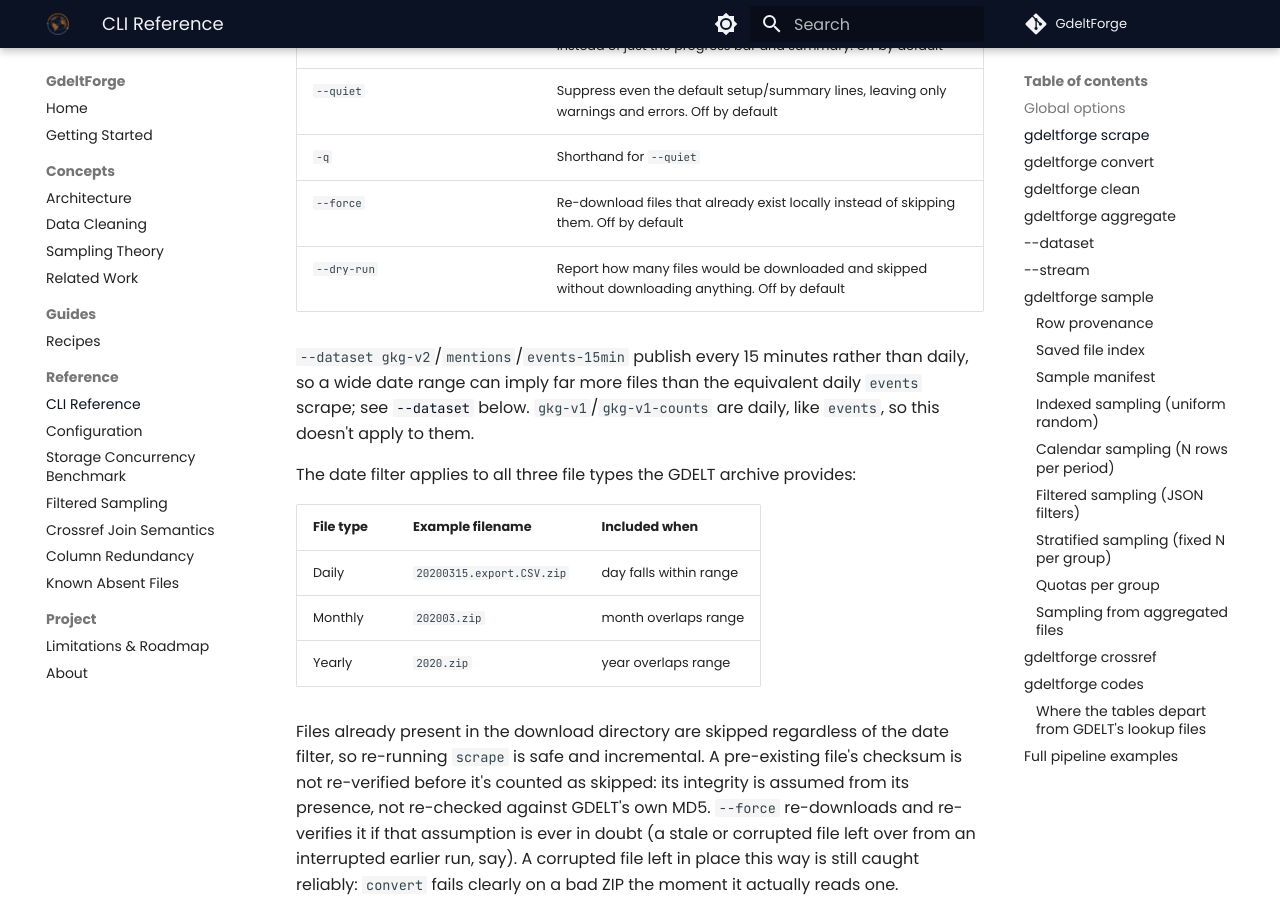
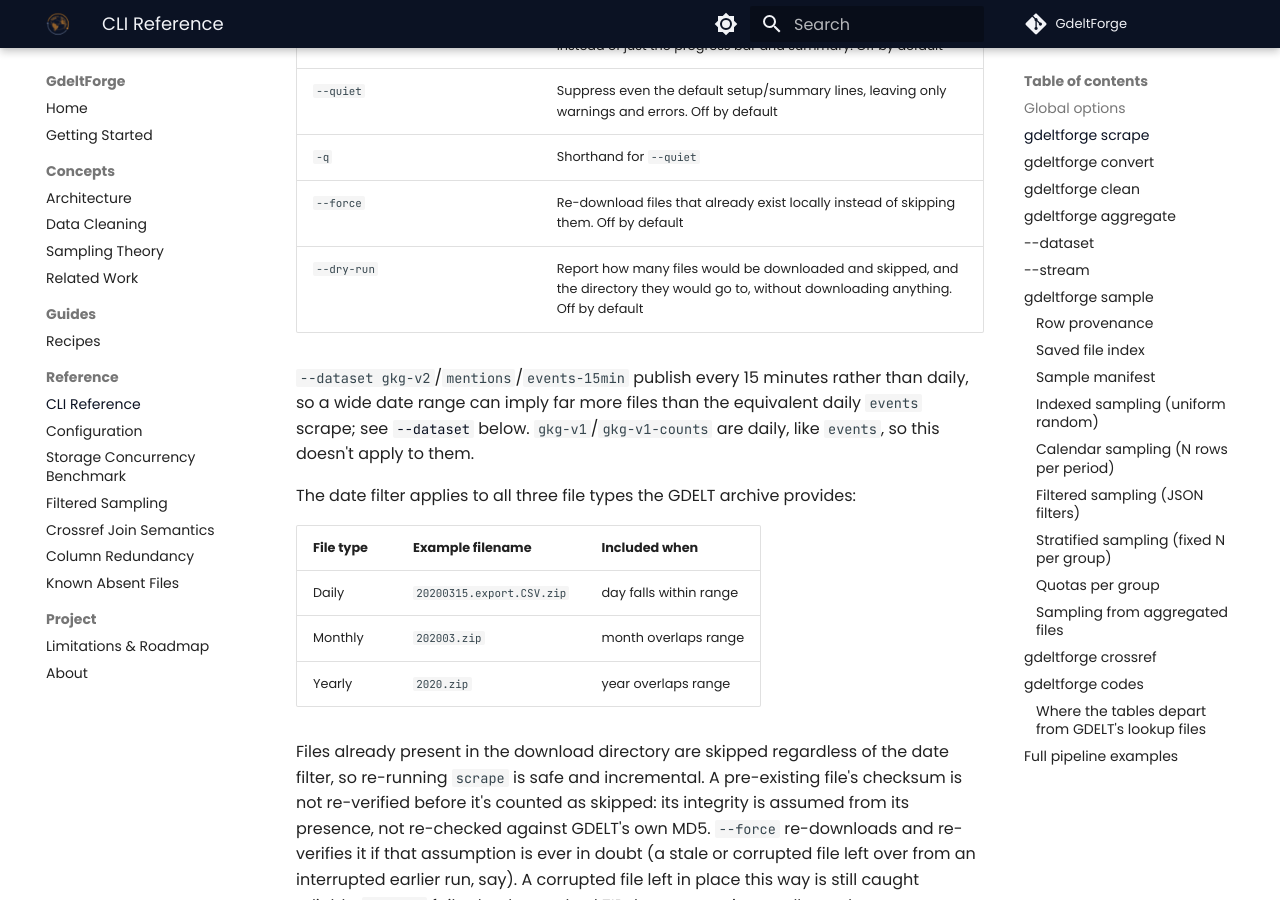
Before and after one commit to Vinicius-Teixeirac/GdeltForge, an MkDocs documentation site: the page built from docs/cli-reference.md, in a window 1280 px wide and 900 px high, scrolled down 2784 px. Built offline with MkDocs 1.6.1 and Material for MkDocs 9.7.7, drawn with Linux system fonts in a browser that asks for light colours; comment, search, counter and statistics services are not loaded.

Commit message:
feat(scrape): name the download directory in the dry run's summary
scrape --dry-run reported how many files it would download and skip,
but not where. With --stream the directory depends on the stream, and a
translated dry run gave no sign that its files would go to the
translated directory. The summary line now ends with the directory.

Claude Code has been used: the brief below condenses the session:

    scrape --dry-run says how many files it would download and skip
    but never the directory, so a --stream translated dry run cannot
    show its files would land in the translated directory. Add the
    directory to the dry run's summary line.

Co-Authored-By: Claude Opus 5.5 <noreply@anthropic.com>

```diff
--- a/docs/cli-reference.md
+++ b/docs/cli-reference.md
@@ -75,7 +75,7 @@ gdeltforge scrape --dataset events --end-date   2015-12-31          # up to date
 | `--quiet` | Suppress even the default setup/summary lines, leaving only warnings and errors. Off by default |
 | `-q` | Shorthand for `--quiet` |
 | `--force` | Re-download files that already exist locally instead of skipping them. Off by default |
-| `--dry-run` | Report how many files would be downloaded and skipped without downloading anything. Off by default |
+| `--dry-run` | Report how many files would be downloaded and skipped, and the directory they would go to, without downloading anything. Off by default |
 
 `--dataset gkg-v2`/`mentions`/`events-15min` publish every 15 minutes rather than daily, so a wide date range can imply far more files than the equivalent daily `events` scrape; see [`--dataset`](#-dataset) below. `gkg-v1`/`gkg-v1-counts` are daily, like `events`, so this doesn't apply to them.
 
```
Also changed, not shown: CHANGELOG.md (+1 -1 lines), 2 other files.
